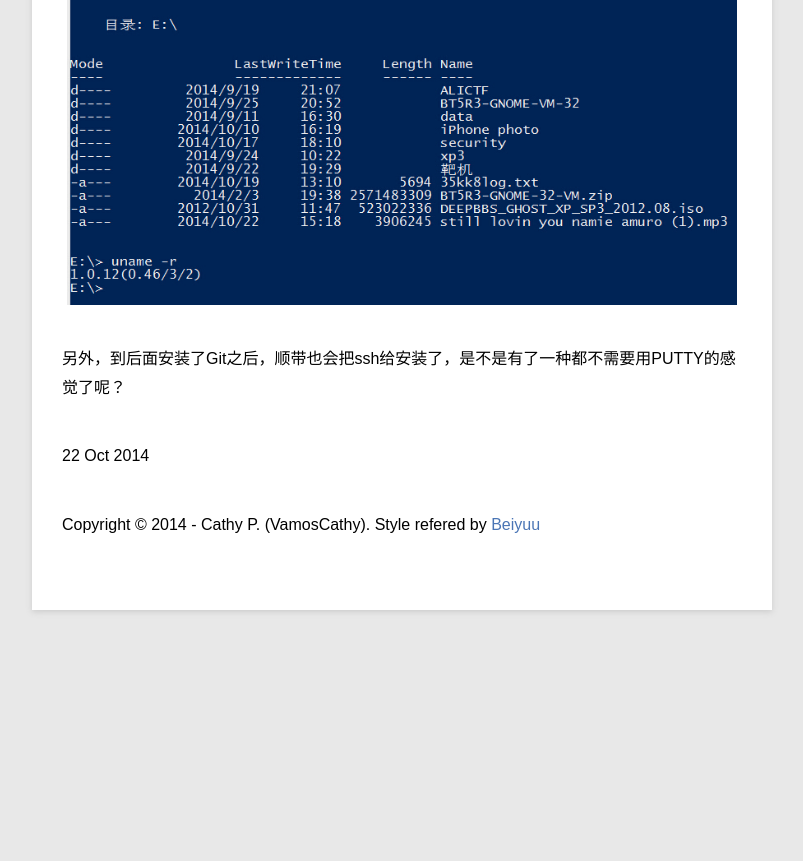
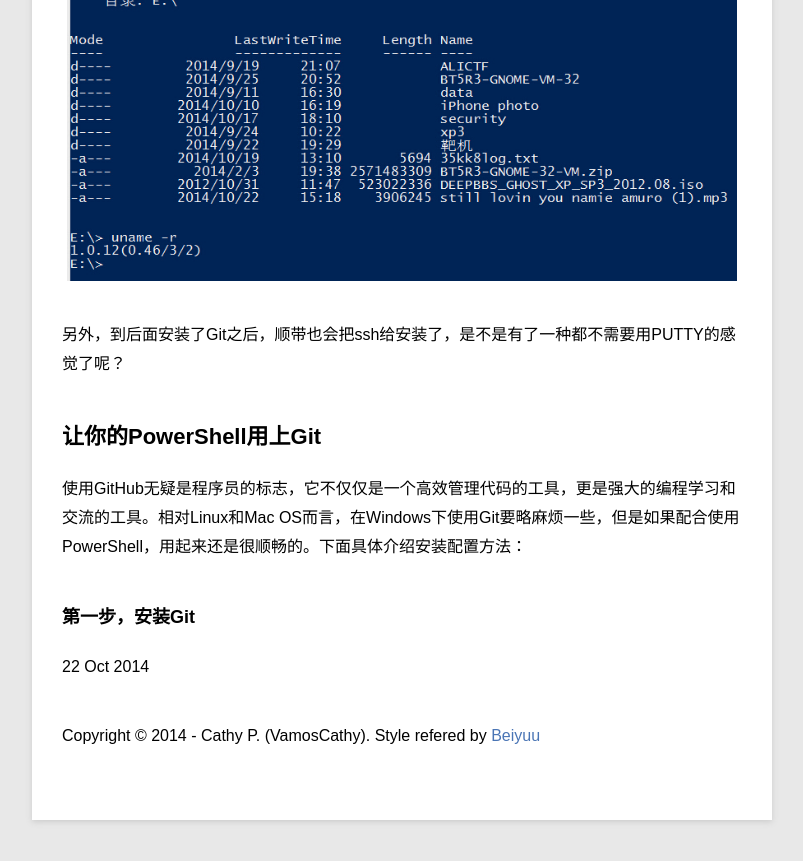
Before and after one commit to VamosCathy/vamoscathy.github.io, a Jekyll site: the page built from _posts/blog/2014-10-22-hello-world.md, in a window 1280 px wide and 900 px high, scrolled down 1349 px. Shown: the top 861 px of the window, without its empty margins (78-881 px from the left). Built offline with Jekyll 4.4.1, drawn with Linux system fonts in a browser that asks for light colours; before the commit the page ends 2039 px from its top, so only the background shows below that; some of the changed text lies outside the part shown.

Commit message:
edit first article

```diff
--- a/_posts/blog/2014-10-22-hello-world.md
+++ b/_posts/blog/2014-10-22-hello-world.md
@@ -4,9 +4,6 @@ title: Powershell + Git，让windows上的编程更舒适
 category: blog
 description: Powershell为windows下的编程提供了如同LInux终端般的命令行输入窗口，而git则让代码管理更加清晰便捷。
 ---
-
-{{ page.title }}
-====
 
 一个星期在自己的windows系统上搭建了比较顺手的编程环境，并且借用了别人的样式创建了一个基于GitHub Pages的个人博客。一切都还属于起步阶段，这篇文章先记录一下基本的环境搭建。
 
@@ -20,4 +17,10 @@ description: Powershell为windows下的编程提供了如同LInux终端般的命
 
 另外，到后面安装了Git之后，顺带也会把ssh给安装了，是不是有了一种都不需要用PUTTY的感觉了呢？
 
+##让你的PowerShell用上Git
+
+使用GitHub无疑是程序员的标志，它不仅仅是一个高效管理代码的工具，更是强大的编程学习和交流的工具。相对Linux和Mac OS而言，在Windows下使用Git要略麻烦一些，但是如果配合使用PowerShell，用起来还是很顺畅的。下面具体介绍安装配置方法：
+
+###第一步，安装Git
+
 {{page.date | date_to_string}}
```
Also changed, not shown: _posts/project/2014-10-20-project.md (+5 -4 lines), _posts/security/2014-10-21-security.md (+4 -4 lines).
